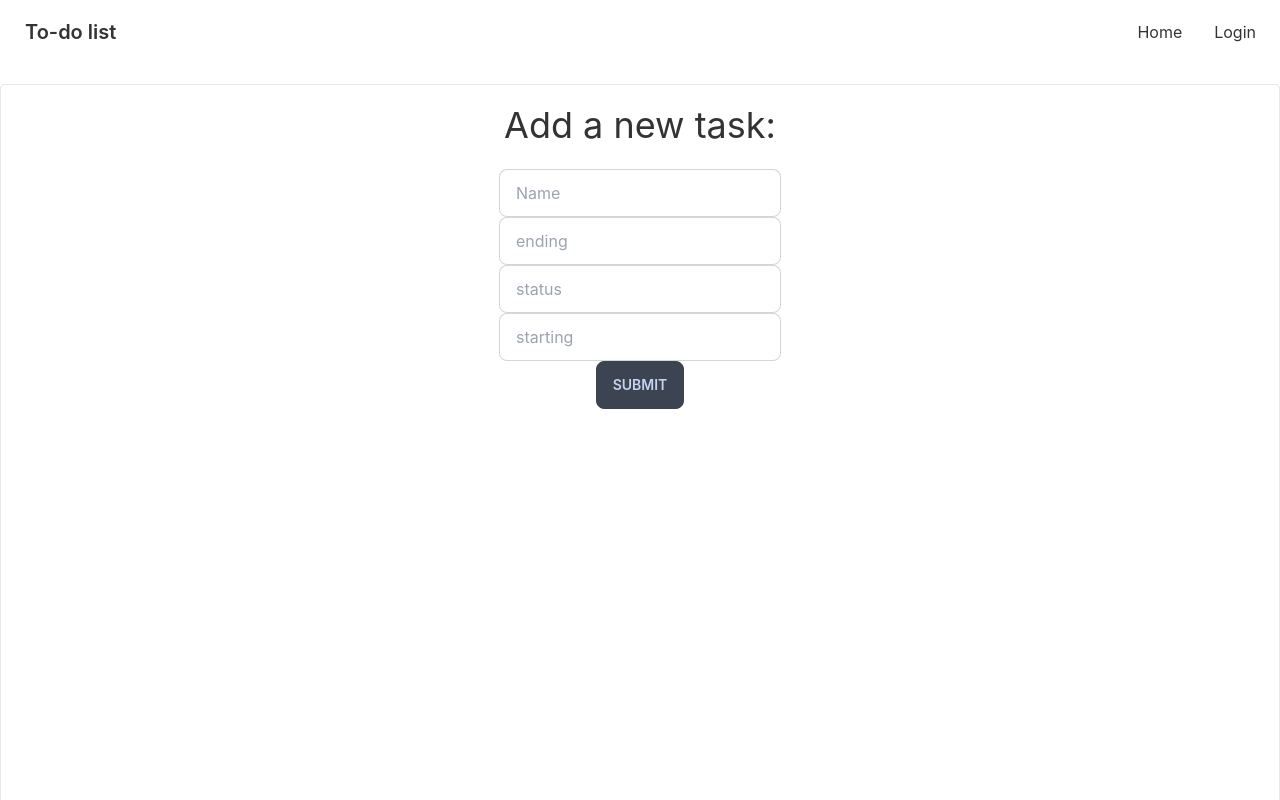
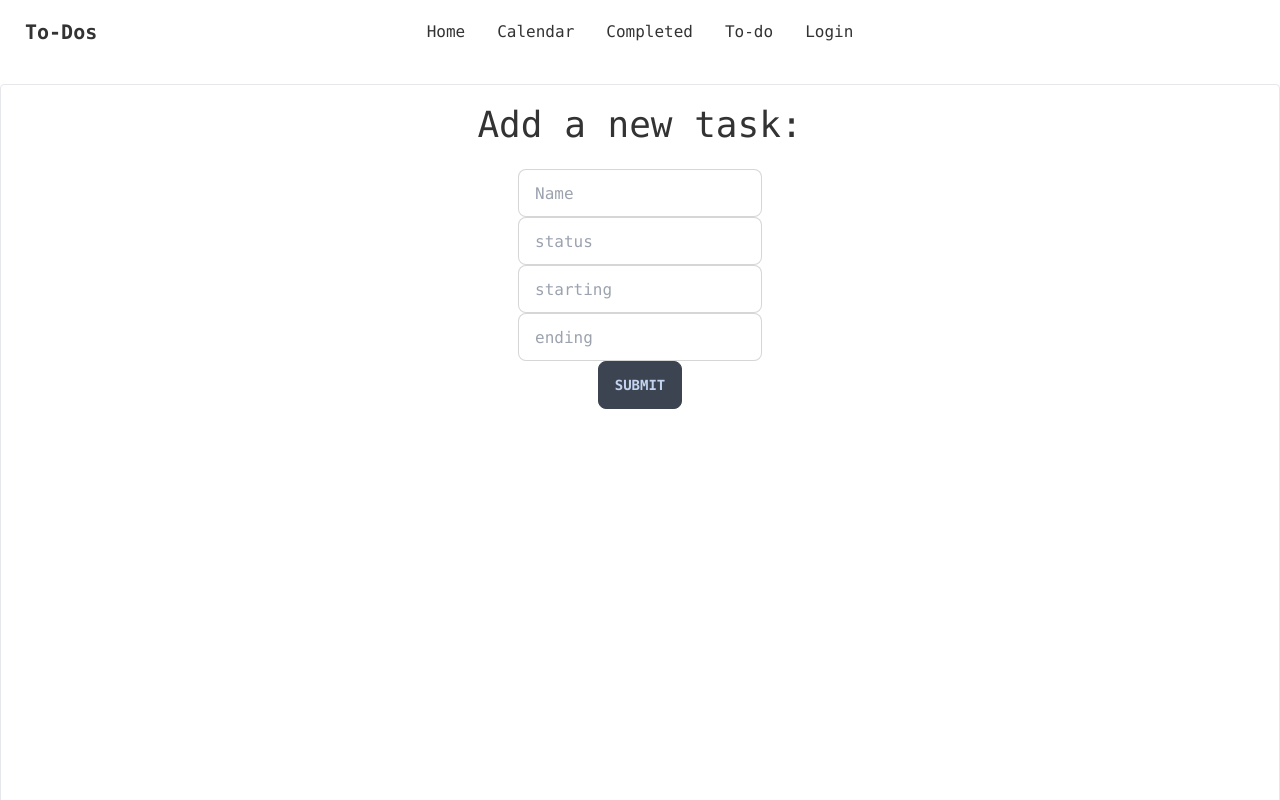
Before and after one commit to foadtkf/to-do-list-client, a React (Create React App) app: page /add in a window 1280 px wide. Shown: the top 800 px of the page. Built offline with nearby package versions, Linux system fonts and the light colour scheme; no server answers.

Commit message:
navbar updated and calendar added

```diff
--- a/package.json
+++ b/package.json
@@ -11,6 +11,7 @@
     "firebase": "^9.8.1",
     "react": "^18.1.0",
     "react-bootstrap": "^2.4.0",
+    "react-calendar": "^3.7.0",
     "react-dom": "^18.1.0",
     "react-firebase-hooks": "^5.0.3",
     "react-hook-form": "^7.31.1",
--- a/src/App.js
+++ b/src/App.js
@@ -1,31 +1,44 @@
-import { Route, Routes } from 'react-router-dom';
-import './App.css';
-import AddService from './Components/AddService/AddService';
-import Footer from './Components/Footer/Footer';
-import Home from './Components/Home/Home';
-import Login from './Components/Login/Login';
-import Navbar from './Components/Navbar/Navbar';
-import Register from './Components/Register/Register';
-import RequireAuth from './Components/RequireAuth/RequireAuth';
-import Signup from './Components/Signup/Signup';
-import Update from './Components/Update/Update';
-import UpdateProduct from './Components/UpdateProduct/UpdateProduct';
+import { Route, Routes } from "react-router-dom";
+import "./App.css";
+import AddService from "./Components/AddService/AddService";
+import { MyApp } from "./Components/Calendar/Calendar";
+import Footer from "./Components/Footer/Footer";
+import Home from "./Components/Home/Home";
+import Login from "./Components/Login/Login";
+import Navbar from "./Components/Navbar/Navbar";
+import Register from "./Components/Register/Register";
+import RequireAuth from "./Components/RequireAuth/RequireAuth";
+import Signup from "./Components/Signup/Signup";
+import Update from "./Components/Update/Update";
+import UpdateProduct from "./Components/UpdateProduct/UpdateProduct";
 
 function App() {
   return (
-    <div className="App">
-    <Navbar></Navbar>
+    <div className="App font-mono">
+      <Navbar></Navbar>
       <Routes>
-<Route path='/' element={<Home></Home>}></Route>
-<Route path='/home' element={<Home></Home>}></Route>
-<Route path='/login' element={<Login></Login>}></Route>
-<Route path='/register' element={<Register></Register>}></Route>
-<Route path='/update' element={<RequireAuth><Update></Update></RequireAuth>}></Route>
-<Route path='/add' element={<AddService/>}></Route>
-<Route path='update/:id' element={<RequireAuth>
-  <UpdateProduct></UpdateProduct>
-</RequireAuth>}/>
-      <Route path='/signup' element={<Signup></Signup>}></Route>
+        <Route path="/" element={<Home></Home>}></Route>
+        <Route path="/login" element={<Login></Login>}></Route>
+        <Route path="/register" element={<Register></Register>}></Route>
+        <Route
+          path="/update"
+          element={
+            <RequireAuth>
+              <Update></Update>
+            </RequireAuth>
+          }
+        ></Route>
+        <Route path="/add" element={<AddService />}></Route>
+        <Route
+          path="update/:id"
+          element={
+            <RequireAuth>
+              <UpdateProduct></UpdateProduct>
+            </RequireAuth>
+          }
+        />
+        <Route path="/signup" element={<Signup></Signup>}></Route>
+        <Route path="/calendar" element={<MyApp/>}/>
       </Routes>
       <Footer></Footer>
     </div>
--- a/src/Components/AddService/AddService.js
+++ b/src/Components/AddService/AddService.js
@@ -1,5 +1,6 @@
 import React from "react";
 import { useForm } from "react-hook-form";
+import { useLocation, useNavigate } from "react-router-dom";
 import { toast, ToastContainer } from "react-toastify";
 
 const AddService = () => {
@@ -8,6 +9,11 @@ const AddService = () => {
     handleSubmit,
     formState: { errors },
   } = useForm();
+
+  const navigate = useNavigate();
+  const location = useLocation();
+
+  let from = location.state?.from?.pathname || "/";
   const onSubmit = (data) => {
     console.log(data);
     const url = `https://herokutodolistdaddy.herokuapp.com/tasks`;
@@ -23,15 +29,17 @@ const AddService = () => {
         console.log(result);
         toast.success('task added successfully',{position: toast.POSITION.TOP_RIGHT})
       });
+
+        navigate(from, { replace: true });
   };
   return (
     <div className="w-50 mx-auto my-5 border rounded shadow-lg p-5"  style={{minHeight:'100vh'}}>
       <h2 className="text-4xl">Add a new task: </h2><br/>
       <form className="d-flex flex-column rounded" onSubmit={handleSubmit(onSubmit)}>
         <input className="input input-bordered" {...register("task")} placeholder="Name" required/><br/>
-        <input className="input input-bordered" {...register("ending")} placeholder="ending" required/><br/>
         <input className="input input-bordered" {...register("status")} placeholder="status" required/><br/>
         <input className="input input-bordered" {...register("starting")} placeholder="starting" required/><br/>
+        <input className="input input-bordered" {...register("ending")} placeholder="ending" required/><br/>
 <input type="submit" value="Submit" class="btn" />
       </form>
       <ToastContainer/>
--- /dev/null
+++ b/src/Components/Calendar/Calendar.js
@@ -0,0 +1,23 @@
+import React, { useState } from "react";
+import Calendar from "react-calendar";
+import "react-calendar/dist/Calendar.css";
+
+export function MyApp() {
+  const [value, onChange] = useState(new Date());
+  const current = new Date();
+  const date = `${current.getDate()}/${
+    current.getMonth() + 1
+  }/${current.getFullYear()}`;
+  return (
+    <div className="Sample bg-slate-300 p-5">
+      <header>
+        <h1>Today is: {date}</h1>
+      </header>
+      <div className="Sample__container grid justify-center p-5">
+        <main className="Sample__container__content">
+          <Calendar onChange={onChange} value={value} />
+        </main>
+      </div>
+    </div>
+  );
+}
--- a/src/Components/Home/Home.js
+++ b/src/Components/Home/Home.js
@@ -4,7 +4,7 @@ import List from '../List/List';
 const Home = () => {
     return (
         <div  style={{minHeight:"100vh"}}>
-            <p>This is home</p>
+            <p className='text-4xl font-bold'>All tasks</p>
             <List></List>
         </div>
     );
--- a/src/Components/List/List.js
+++ b/src/Components/List/List.js
@@ -33,11 +33,11 @@ const handleDelete=id=>{
   }
 }
     return (
-        <div class="overflow-x-auto">
+        <div class="overflow-x-auto min-h-screen">
         <table class="table w-full">
           <thead>
             <tr class="hover">
-              <th></th>
+              <th>Sl</th>
               <th>Task</th>
               <th>Starting</th>
               <th>Ending</th>
@@ -47,15 +47,17 @@ const handleDelete=id=>{
           </thead>
           <tbody>
             {
-              tasks.map(task=><tr class="hover">
-      <th>1</th>
+              tasks.map((task,index)=><tr class="hover">
+      <th>{index+1}</th>
       <td>{task.task}</td>
       <td>{task.starting}</td>
       <td>{task.ending}</td>
       <td>{task.status}</td>
       <td>
         <div class="btn-group">
-          <button class="btn btn-active">Completed</button>
+          {
+        task.status!=="completed"&& <button class="btn btn-active">Completed</button>
+      }
           {user&&<>
             <button class="btn" onClick={() => navigateToUpdate(task._id)} >Update</button>
           <button class="btn"  onClick={()=>handleDelete(task._id)} >Delete</button></>}
--- a/src/Components/Login/Login.js
+++ b/src/Components/Login/Login.js
@@ -7,7 +7,6 @@ import auth from '../../firebase.init';
 import { ToastContainer, toast } from 'react-toastify';
 import 'react-toastify/dist/ReactToastify.css';
 import SocialLogin from '../Utilities/SocialLogin/SocialLogin';
-import Loading from '../Utilities/Loading/Loading';
 
 const Login = () => {
     const emailRef = useRef('');
--- a/src/Components/Navbar/Navbar.js
+++ b/src/Components/Navbar/Navbar.js
@@ -12,14 +12,27 @@ const Navbar = () => {
     signOut(auth);
   };
   return (
+
+
     <div class="navbar bg-base-100">
-      <div class="flex-1">
-        <p class="btn btn-ghost normal-case text-xl">To-do list</p>
-      </div>
-      <div class="flex-none">
-        <ul class="menu menu-horizontal p-0">
+  <div class="navbar-start">
+    <div class="dropdown">
+      <label tabindex="0" class="btn btn-ghost lg:hidden">
+        <svg xmlns="http://www.w3.org/2000/svg" class="h-5 w-5" fill="none" viewBox="0 0 24 24" stroke="currentColor"><path stroke-linecap="round" stroke-linejoin="round" stroke-width="2" d="M4 6h16M4 12h8m-8 6h16" /></svg>
+      </label>
+      <ul tabindex="0" class="menu menu-compact dropdown-content mt-3 p-2 shadow bg-base-100 rounded-box w-52">
+
           <li>
-            <Link to="/home">Home</Link>
+            <Link to="/">Home</Link>
+          </li>
+          <li>
+            <Link to="/calendar">Calendar</Link>
+          </li>
+          <li>
+            <Link to="/completed">Completed</Link>
+          </li>
+          <li>
+            <Link to="/todo">To-do</Link>
           </li>
           {user ? (
             <button
@@ -35,13 +48,58 @@ const Navbar = () => {
             </li>
           )}
           {user && (
+            <>
+              <li>
+                <Link to="/add">Add a task</Link>
+              </li>
+            </>
+          )}
+
+      </ul>
+    </div>
+    <a class="btn btn-ghost normal-case text-xl">To-Dos</a>
+  </div>
+  <div class="navbar-center hidden lg:flex">
+    <ul class="menu menu-horizontal p-0">
+          <li>
+            <Link to="/">Home</Link>
+          </li>
+          <li>
+            <Link to="/calendar">Calendar</Link>
+          </li>
+          <li>
+            <Link to="/completed">Completed</Link>
+          </li>
+          <li>
+            <Link to="/todo">To-do</Link>
+          </li>
+          {user ? (
+            <button
+              className="btn btn-link text-decoration-none"
+              style={{ color: "gray" }}
+              onClick={handleSignOut}
+            >
+              sign out
+            </button>
+          ) : (
             <li>
-              <Link to="/add">Add a task</Link>
+              <Link to="/login">Login</Link>
             </li>
           )}
+          {user && (
+            <>
+              <li>
+                <Link to="/add">Add a task</Link>
+              </li>
+            </>
+          )}
+
         </ul>
-      </div>
-    </div>
+
+  </div>
+  <div class="navbar-end">
+  </div>
+</div>
   );
 };
 
```
Also changed, not shown: firebase.json, 1 other file (tests, documents, lock files or other folders).
